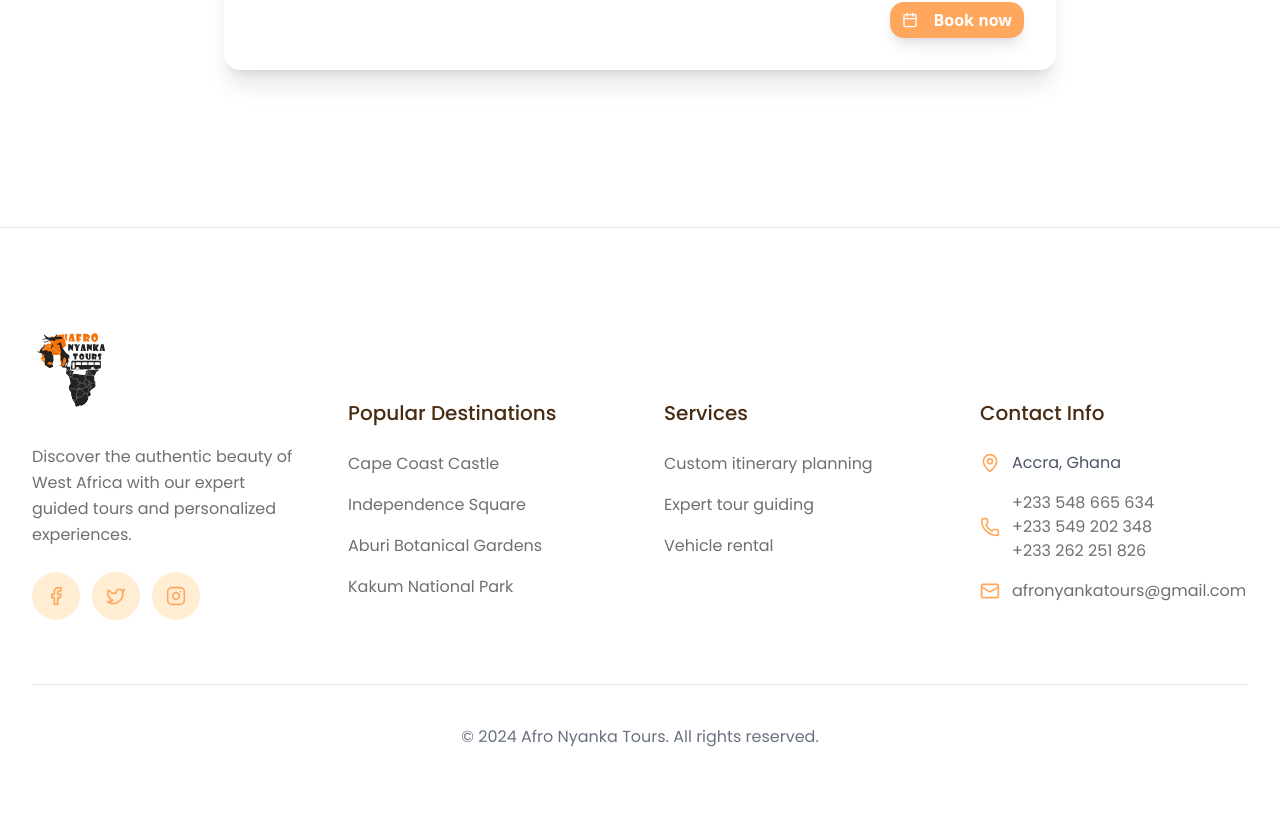
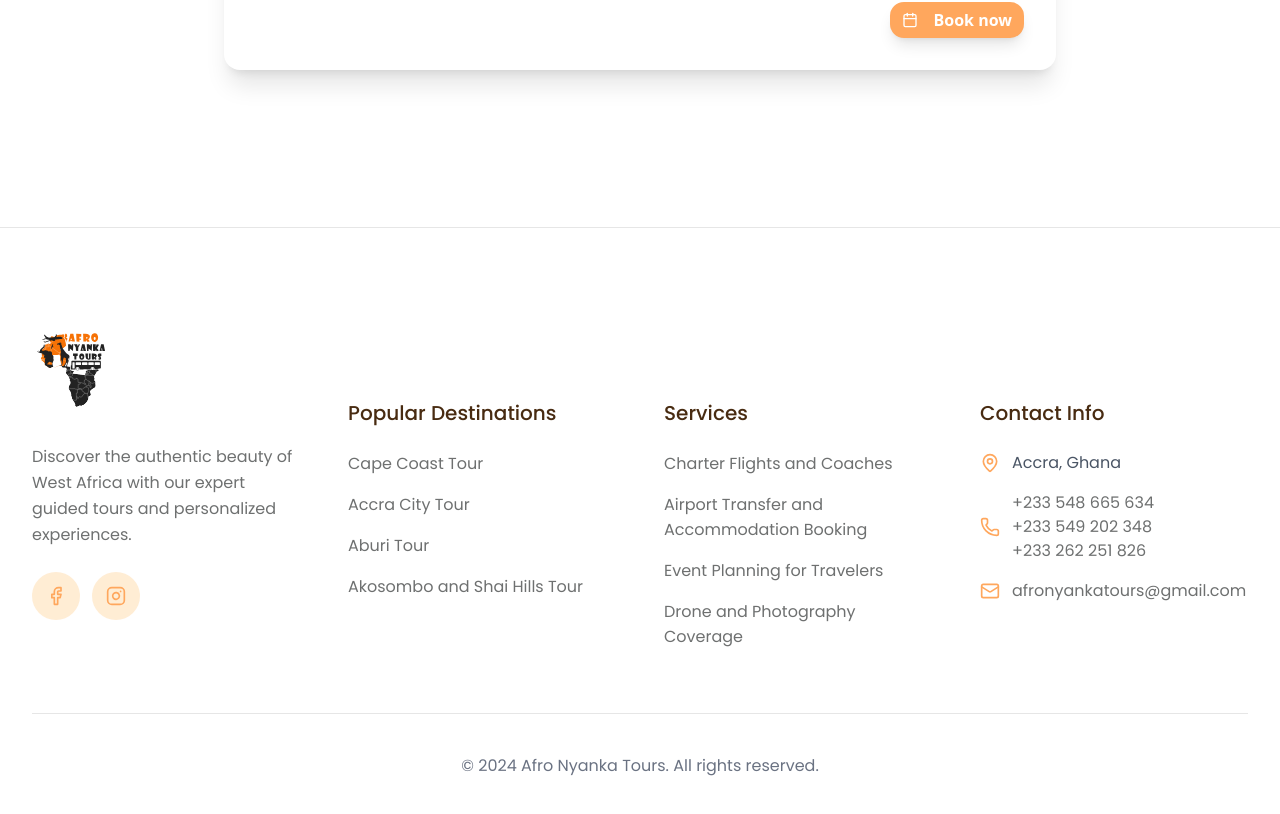
Before and after one commit to Milly1620/Afro-Nyanka-Tours-frontend, a React (Vite) app: page /booking in a window 1280 px wide. Shown: the part 932-1746 px from the top of the page. Built offline with nearby package versions, Linux system fonts and the light colour scheme.

Commit message:
Update Footer links and service descriptions, enhance AttractionsSection with new image handling, and replace outdated assets for improved performance.

```diff
--- a/src/components/layout/Footer.tsx
+++ b/src/components/layout/Footer.tsx
@@ -24,21 +24,16 @@ export function Footer() {
             </p>
             <div className="flex space-x-3">
               <a
-                href="#"
+                href="https://www.facebook.com/share/17526YsqjL/?mibextid=wwXIfr"
+                target="_blank"
                 className="w-10 h-10 lg:w-12 lg:h-12 bg-orange-100 rounded-full flex items-center justify-center text-[#FFA75D] hover:bg-orange-200 transition-colors"
                 aria-label="Facebook"
               >
                 <Facebook className="h-4 w-4 lg:h-5 lg:w-5" />
               </a>
               <a
-                href="#"
-                className="w-10 h-10 lg:w-12 lg:h-12 bg-orange-100 rounded-full flex items-center justify-center text-[#FFA75D] hover:bg-orange-200 transition-colors"
-                aria-label="Twitter"
-              >
-                <Twitter className="h-4 w-4 lg:h-5 lg:w-5" />
-              </a>
-              <a
-                href="#"
+                href="https://www.instagram.com/afronyankatours?igsh=MWZsbmxoemR0YzNjcg=="
+                target="_blank"
                 className="w-10 h-10 lg:w-12 lg:h-12 bg-orange-100 rounded-full flex items-center justify-center text-[#FFA75D] hover:bg-orange-200 transition-colors"
                 aria-label="Instagram"
               >
@@ -57,7 +52,7 @@ export function Footer() {
                   href="#attractions"
                   className="text-sm lg:text-base poppins-regular hover:text-[#FFA75D] transition-colors"
                 >
-                  Cape Coast Castle
+                  Cape Coast Tour
                 </a>
               </li>
               <li>
@@ -65,7 +60,7 @@ export function Footer() {
                   href="#attractions"
                   className="text-sm lg:text-base poppins-regular hover:text-[#FFA75D] transition-colors"
                 >
-                  Independence Square
+                  Accra City Tour
                 </a>
               </li>
               <li>
@@ -73,7 +68,7 @@ export function Footer() {
                   href="#attractions"
                   className="text-sm lg:text-base poppins-regular hover:text-[#FFA75D] transition-colors"
                 >
-                  Aburi Botanical Gardens
+                  Aburi Tour
                 </a>
               </li>
               <li>
@@ -81,7 +76,7 @@ export function Footer() {
                   href="#attractions"
                   className="text-sm lg:text-base poppins-regular hover:text-[#FFA75D] transition-colors"
                 >
-                  Kakum National Park
+                  Akosombo and Shai Hills Tour
                 </a>
               </li>
             </ul>
@@ -97,7 +92,7 @@ export function Footer() {
                   href="#services"
                   className="text-sm lg:text-base poppins-regular hover:text-[#FFA75D] transition-colors"
                 >
-                  Custom itinerary planning
+                  Charter Flights and Coaches
                 </a>
               </li>
               <li>
@@ -105,7 +100,7 @@ export function Footer() {
                   href="#services"
                   className="text-sm lg:text-base poppins-regular hover:text-[#FFA75D] transition-colors"
                 >
-                  Expert tour guiding
+                  Airport Transfer and Accommodation Booking
                 </a>
               </li>
               <li>
@@ -113,7 +108,15 @@ export function Footer() {
                   href="#services"
                   className="text-sm lg:text-base poppins-regular hover:text-[#FFA75D] transition-colors"
                 >
-                  Vehicle rental
+                  Event Planning for Travelers
+                </a>
+              </li>
+              <li>
+                <a
+                  href="#services"
+                  className="text-sm lg:text-base poppins-regular hover:text-[#FFA75D] transition-colors"
+                >
+                  Drone and Photography Coverage
                 </a>
               </li>
             </ul>
--- a/src/components/sections/AttractionsSection.tsx
+++ b/src/components/sections/AttractionsSection.tsx
@@ -14,8 +14,8 @@ const AttractionCard = ({ attraction }: AttractionCardProps) => (
       <img
         src={attraction.image}
         alt={attraction.title}
-        className={`w-full h-48 lg:h-56 group-hover:scale-105 transition-transform duration-300 ${
-          attraction.title === "Accra City Tour" ? "object-center" : "object-cover"
+        className={`w-full h-48 lg:h-[290px] group-hover:scale-105 transition-transform duration-300 ${
+          attraction.title === "Accra City Tour" ? "object-cover" : "object-cover"
         }`}
       />
       <div className="absolute inset-0 bg-gradient-to-t from-black/20 via-transparent to-transparent opacity-0 group-hover:opacity-100 transition-opacity duration-300" />
--- a/src/components/sections/ServicesSection.tsx
+++ b/src/components/sections/ServicesSection.tsx
@@ -2,8 +2,6 @@ import { ArrowRight } from "lucide-react";
 import { Button } from "@/components/ui/button";
 
 // Import service images
-import countrymapImg from "../../assets/countrymap.svg";
-import vehicleImg from "../../assets/vehicle.svg";
 import flight from "../../assets/flight.webp";
 import event from "../../assets/event.webp";
 import airport from "../../assets/airport.webp";
@@ -17,7 +15,9 @@ const ServiceCard = ({ service, className = "" }: ServiceCardProps) => (
       <img
         src={service.image}
         alt={service.title}
-        className="w-full h-full object-cover group-hover:scale-105 transition-transform duration-300"
+        className={`${
+          service.position || "object-cover"
+        } w-full h-full group-hover:scale-105 transition-transform duration-300`}
       />
       <div className="absolute inset-0 bg-gradient-to-t from-black/80 via-black/40 to-black/20" />
     </div>
@@ -53,29 +53,16 @@ export function ServicesSection() {
           </p>
         </div>
 
-        {/* Services Grid Layout */}
         <div className="grid grid-cols-1 lg:grid-cols-2 gap-6 lg:gap-9">
-          {/* Left Column - Two services stacked */}
           <div className="flex flex-col gap-6 lg:gap-9">
-            {/* Custom Itinerary Planning - Top */}
             <ServiceCard service={services[0]} className="h-64 lg:h-80" />
-
-            {/* Premium Vehicle Rental - Bottom */}
             <ServiceCard service={services[1]} className="h-64 lg:h-80" />
           </div>
 
-          {/* Right Column - Expert Tour Guiding (Full Height) */}
           <div className="flex flex-col gap-6 lg:gap-9">
-            <ServiceCard service={services[2]} className="h-64 lg:h-80" />
+            <ServiceCard service={services[2]} className="h-64 lg:h-80 " />
             <ServiceCard service={services[3]} className="h-64 lg:h-80" />
           </div>
-          {/* Custom Itinerary Planning - Top */}
-
-          {/* Premium Vehicle Rental - Bottom */}
-          <ServiceCard service={services[4]} className="h-64 lg:h-80" />
-
-          {/* Premium Vehicle Rental - Bottom */}
-          <ServiceCard service={services[5]} className="h-64 lg:h-80" />
         </div>
       </div>
     </section>
@@ -89,6 +76,7 @@ interface Service {
   image: string;
   ctaText?: string;
   ctaLink?: string;
+  position?: string;
 }
 
 interface ServiceCardProps {
@@ -99,43 +87,28 @@ interface ServiceCardProps {
 const services: Service[] = [
   {
     id: "1",
-    title: "Custom Itinerary Planning",
-    description:
-      "Personalized travel plans crafted to match your interests, budget, and timeline for the perfect African experience.",
-    image: countrymapImg,
-    ctaText: "Book Now",
-    ctaLink: "/services/custom-planning",
-  },
-  {
-    id: "2",
     title: "Charter Flights and Coaches",
     description:
       "Travel in style and comfort with our private charter flights and luxury coaches. Whether it’s a group trip, corporate retreat, or a family getaway, we make sure your journey is as seamless as your destination.",
     image: flight,
+    position: "object-center",
   },
   {
-    id: "3",
-    title: "Expert Tour Guiding",
-    description:
-      "Our certified local guides bring destinations to life with deep cultural knowledge, historical insights, and authentic storytelling.",
-    image: vehicleImg,
-  },
-  {
-    id: "4",
+    id: "2",
     title: "Event Planning for Travelers",
     description:
       "Turn your trip into an unforgettable experience. From destination weddings to corporate events and adventure retreats, we handle all the details so you can simply enjoy the moment.",
     image: event,
   },
   {
-    id: "5",
+    id: "3",
     title: "Airport Transfer and Accomodation Booking",
     description:
       "Skip the stress of travel logistics. We’ll pick you up right from the airport and secure the perfect accommodation tailored to your style and budget.",
     image: airport,
   },
   {
-    id: "6",
+    id: "4",
     title: "Drone and Photography Coverage",
     description:
       "Capture every magical moment from breathtaking angles. Our professional drone and photography services ensure your travels are remembered in cinematic style.",
```
Also changed, not shown: src/assets/independenceSquare.webp.
